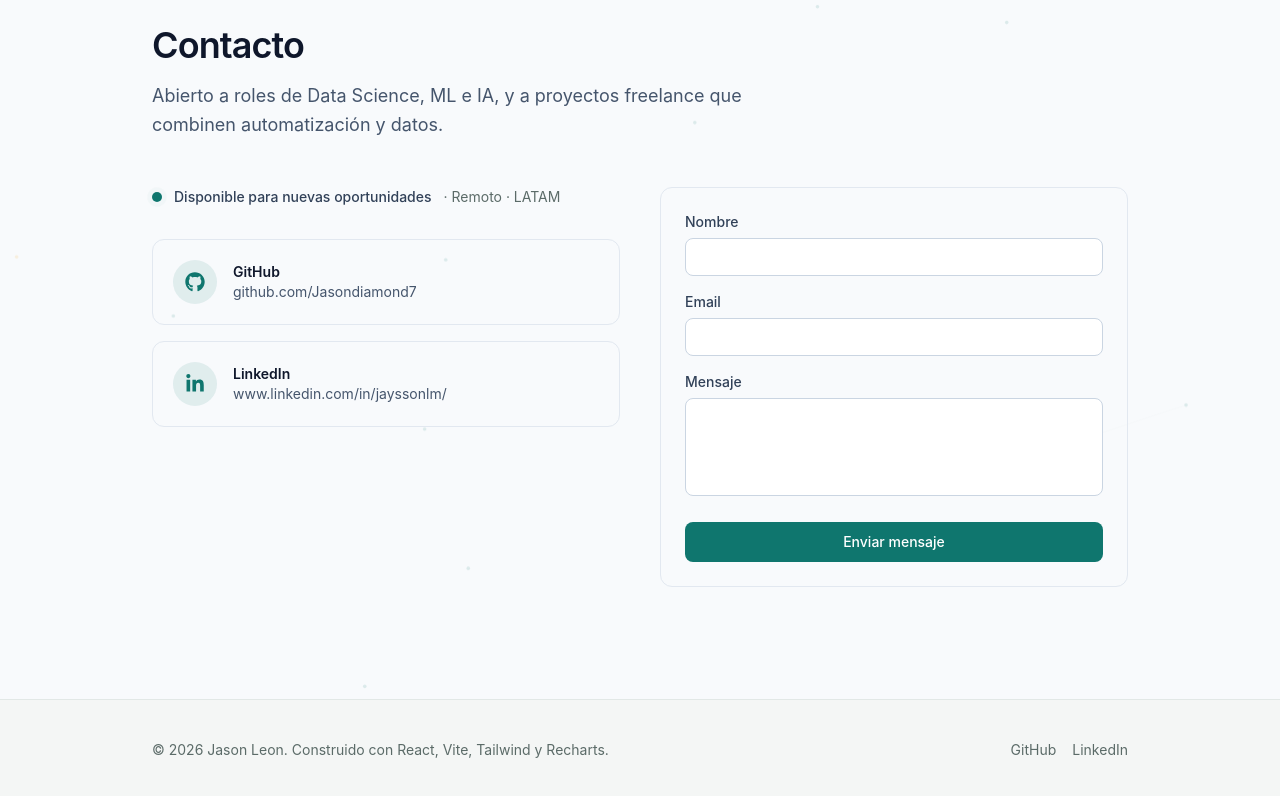
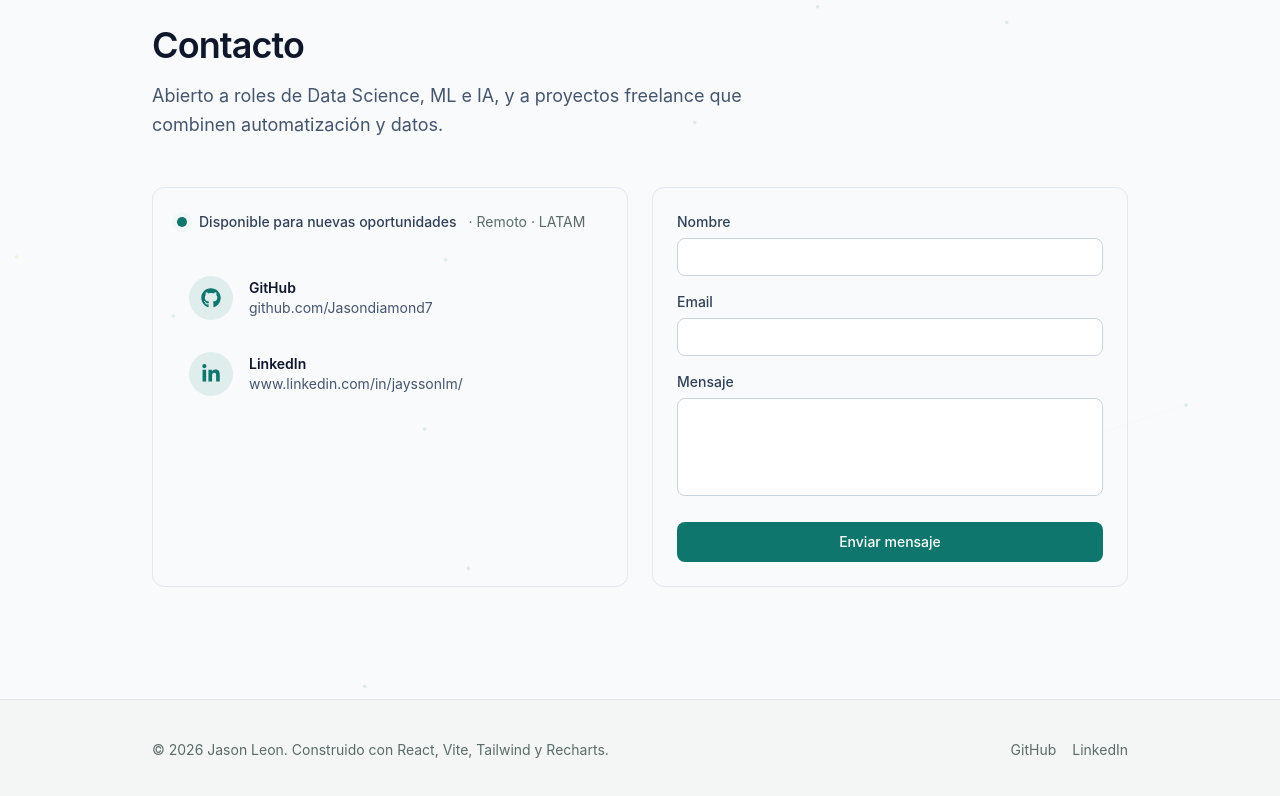
Before and after one commit to Jasondiamond7/portafolio, a React (Vite) app: page / in a window 1280 px wide. Shown: the part 4381-5177 px from the top of the page. Built offline with nearby package versions, Linux system fonts and the light colour scheme.

Commit message:
style(contact): balance the two-column layout with a matching panel
The link cards floated in empty space next to the taller form. Wrapped
them in a bordered panel matching the form's card style so both
columns read as two symmetric panels instead of a list next to a box.

```diff
--- a/src/features/contact/Contact.tsx
+++ b/src/features/contact/Contact.tsx
@@ -25,8 +25,8 @@ export function Contact() {
       className="bg-slate-50 dark:bg-slate-900/40"
       background="neural"
     >
-      <div className="grid gap-10 lg:grid-cols-2">
-        <div>
+      <div className="grid gap-6 lg:grid-cols-2">
+        <div className="flex h-full flex-col gap-8 rounded-xl border border-slate-200 p-6 dark:border-slate-800">
           <div className="flex flex-wrap items-center gap-3">
             <span className="relative flex h-2.5 w-2.5">
               <span className="absolute inline-flex h-full w-full animate-ping rounded-full bg-primary opacity-75" />
@@ -38,14 +38,14 @@ export function Contact() {
             <span className="text-sm text-text-secondary">· {profile.location}</span>
           </div>
 
-          <div className="mt-8 space-y-4">
+          <div className="space-y-2">
             {channels.map((channel) => (
               <a
                 key={channel.label}
                 href={channel.href}
                 target="_blank"
                 rel="noreferrer"
-                className="group flex items-center gap-4 rounded-xl border border-slate-200 p-5 transition-all duration-300 hover:-translate-y-1 hover:border-primary/40 hover:shadow-lg dark:border-slate-800"
+                className="group flex items-center gap-4 rounded-lg p-3 transition-colors duration-200 hover:bg-slate-100 dark:hover:bg-slate-800"
               >
                 <span className="flex h-11 w-11 shrink-0 items-center justify-center rounded-full bg-primary/10 text-primary transition-colors duration-300 group-hover:bg-primary group-hover:text-white">
                   <channel.Icon className="h-5 w-5 fill-current" />
```
